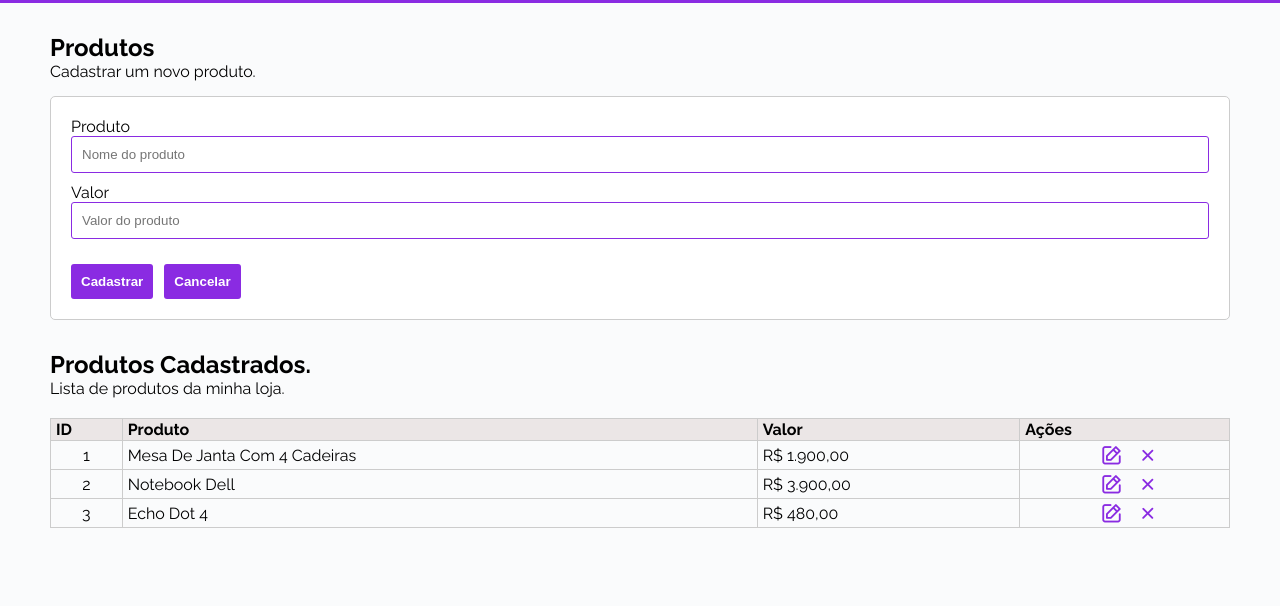
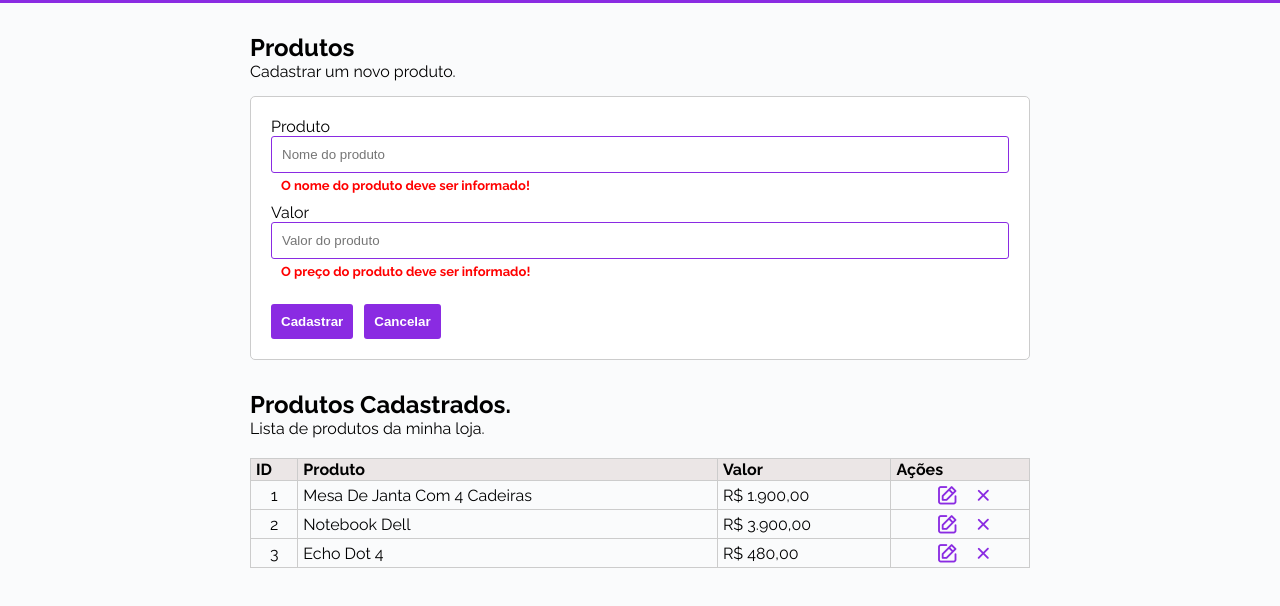
Before and after one commit to scr-dev/SmartStore, a plain HTML site: page index.html in a window 1280 px wide. Both pictures are taken after a click on the button "Cadastrar". Shown: the part 84-690 px from the top of the page. Drawn offline with nearby package versions, Linux system fonts and the light colour scheme.

Commit message:
adcionado controle dos campos input

```diff
--- a/assets/css/style.css
+++ b/assets/css/style.css
@@ -27,7 +27,8 @@ header {
 }
 
 main {
-    /* width: 100%;  */
+     width: 780px;
+     margin: auto;
     padding: 30px 50px;
 }
 
@@ -70,7 +71,8 @@ button:hover {
 }
 
 section {
-    /* width: 100%; */
+    width: 780px;
+    margin: auto;
     margin-top: 30px;
 }
 
@@ -104,3 +106,27 @@ table th, td {
 .center {
     text-align: center;
 }
+
+/* Confirmaçoes de forms */
+
+.icon_sucesso {
+    font-size: 22px;
+}
+
+.produto-cadastrado_sucesso {
+    display: none;
+    color: green;
+    font-size: small;
+    margin-left: 10px;
+    font-weight: bold;
+    padding-top: 5px;
+}
+
+.campos__invalidos {
+    display: none;
+    color: red;
+    font-size: small;
+    margin-left: 10px;
+    font-weight: bold;
+    padding-top: 5px;
+}
--- a/assets/js/main.js
+++ b/assets/js/main.js
@@ -11,11 +11,43 @@ btnClearform.addEventListener('click', produto.cleanForm)
 
 
 function salvar() {
-    let produtos = produto.adcionar()
+    let produtos = produto.adcionar();
+
+    let cadastroProductInfo = document.querySelector('#produto_cadastrado');
+    let nomeProdutoInvalido = document.querySelector('#nome_produto_invalido');
+    let precoProdutoInvalido =  document.querySelector('#preco_invalido');
+    cadastroProductInfo.style.display = "none";
 
    if(produto.validaCampos(produtos)) {
         produto.novoProduto(produtos)
+
+        produto.cleanForm();
+        cadastroProductInfo.style.display = "block";
+        nomeProdutoInvalido.style.display = "none";
+        precoProdutoInvalido.style.display = "none";
    }
 
-   console.log(produto.arrayProdutos)
+//    console.log(produto.arrayProdutos)
+//    console.log(produtos.nomeProduto)
+//    console.log(produto.arrayProdutos)
+
+   let {nomeProduto} = produto.arrayProdutos
+   console.log(nomeProduto)
+
+
+//    console.log(produto.arrayProdutos.indexOf(produtos.nomeProduto)) ;
 }
+
+
+// let pessoas = {
+//     x: {
+//         nome: 'pedro',
+//     },
+
+//     y: {
+//         nome: 'bruna',
+//     }
+
+// }
+
+// console.log(pessoas.x.nome.indexOf('pedrow'))
--- a/assets/js/produto.js
+++ b/assets/js/produto.js
@@ -16,18 +16,49 @@ export class Produto {
     }
 
     validaCampos(produto) {
-        let msg = ''
+        let msgNome = ''
+        let msgPreco = '';
+        let campoNome = false;
+        let campoPreco = false;
+        let nomeProdutoInvalido = document.querySelector('#nome_produto_invalido');
+        let precoProdutoInvalido =  document.querySelector('#preco_invalido');
+
+
+
         if(produto.nomeProduto == '') {
-            msg += '- informe o nome do produto \n';
+            msgNome += 'O nome do produto deve ser informado!';
+            campoNome = true;
         }
         if(produto.valorProduto == ''){
-            msg += '- informe o preço do produto \n';
+            msgPreco += 'O preço do produto deve ser informado!';
+            campoPreco = true
         }
-        if(msg != '') {
-            alert(msg);
-            return false
+
+        if(msgNome != '' || msgPreco != '') {
+
+            if(campoNome) {
+                nomeProdutoInvalido.innerHTML = msgNome;
+                nomeProdutoInvalido.style.display = "block"
+            }
+            if(campoPreco) {
+                precoProdutoInvalido.innerHTML= msgPreco;
+                precoProdutoInvalido.style.display = "block"
+            }
+
+            return false;
         }
+
+
+    //     this.arrayProdutos.forEach(produto => {
+    //        if( produto.indexOf(produto.nomeProduto) != -1 ) {
+    //         alert('produto ja existe')
+    //        }
+    //   });
+
+
         return true;
+
+
     }
 
     novoProduto(produto){
@@ -37,6 +68,12 @@ export class Produto {
 
     cleanForm() {
         const productName = document.querySelectorAll('input')
+
+        let nomeProdutoInvalido = document.querySelector('#nome_produto_invalido');
+        let precoProdutoInvalido =  document.querySelector('#preco_invalido');
+        nomeProdutoInvalido.style.display = "none";
+        precoProdutoInvalido.style.display = "none";
+
         productName.forEach(btn => {
             btn.value = '';
         });
--- a/index.html
+++ b/index.html
@@ -27,11 +27,14 @@
             <div class="line__input">
                 <label for="produto">Produto</label>
                 <input type="text" id="produto" placeholder="Nome do produto">
+                <span class="campos__invalidos" id="nome_produto_invalido"></span>
             </div>
 
             <div class="line__input">
                 <label for="valor">Valor</label>
                 <input type="text" id="preco" placeholder="Valor do produto">
+                <span class="campos__invalidos" id="preco_invalido"></span>
+                <span class="produto-cadastrado_sucesso" id="produto_cadastrado"><i class="uil uil-grin icon_sucesso"></i> Produto Cadastrado com sucesso!</span>
             </div>
 
             <button id="salvar">Cadastrar</button>
```
